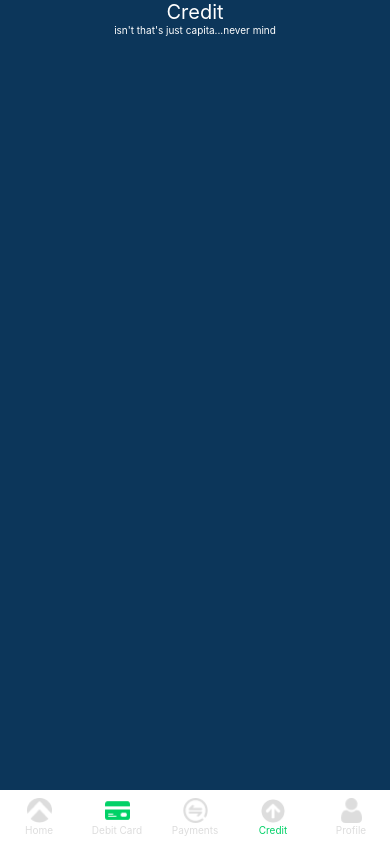
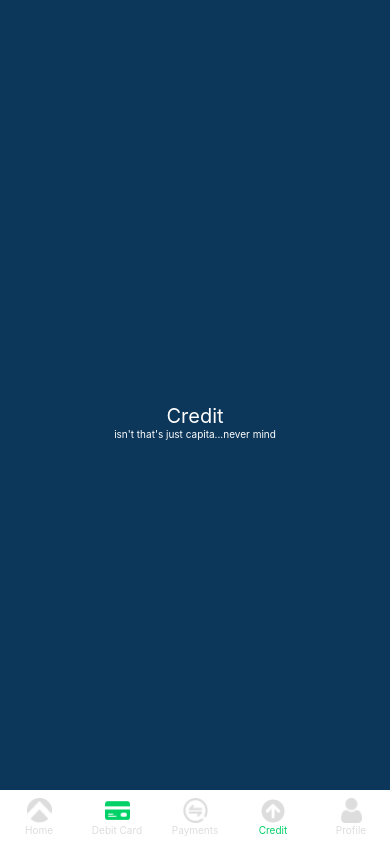
Before and after one commit to Unyielding-Magnate-web3/hut8-mevbot, a React Native app: screen /Credit in a window 390 px wide. Built offline with nearby package versions, Linux system fonts and the light colour scheme.

Commit message:
Refactored general container and dummy screens.

```diff
--- a/src/common/container/generalContainer.tsx
+++ b/src/common/container/generalContainer.tsx
@@ -19,7 +19,7 @@ type TProps = {
 };
 
 const GeneralContainer: React.FC<TProps> = ({
-  containerInnerStyle = {},
+  containerInnerStyle,
   containerStyle,
   children,
   isError,
--- a/src/common/styles/styles-global.tsx
+++ b/src/common/styles/styles-global.tsx
@@ -12,9 +12,10 @@ export const StyleGlobal = StyleSheet.create({
     color: ColorsGlobal.White,
   },
   container: {
-    height: "100%",
+    flex: 1,
     alignItems: "center",
     justifyContent: "center",
+    backgroundColor: ColorsGlobal.Secondary,
   },
   loadingContainer: {
     alignItems: "center",
--- a/src/screens/BottomTabs/CreditTab/index.tsx
+++ b/src/screens/BottomTabs/CreditTab/index.tsx
@@ -1,17 +1,15 @@
 import React from "react";
-import { Text, View } from "react-native";
+import { Text } from "react-native";
 import GeneralContainer from "../../../common/container/generalContainer";
 import { StyleGlobal } from "../../../common/styles/styles-global";
 
 const CreditTab = () => {
   return (
-    <GeneralContainer>
-      <View style={StyleGlobal.container}>
-        <Text style={StyleGlobal.title}>{"Credit"}</Text>
-        <Text style={StyleGlobal.subTitle}>
-          {"isn't that's just capita...never mind"}
-        </Text>
-      </View>
+    <GeneralContainer containerInnerStyle={StyleGlobal.container}>
+      <Text style={StyleGlobal.title}>{"Credit"}</Text>
+      <Text style={StyleGlobal.subTitle}>
+        {"isn't that's just capita...never mind"}
+      </Text>
     </GeneralContainer>
   );
 };
--- a/src/screens/BottomTabs/HomeTab/index.tsx
+++ b/src/screens/BottomTabs/HomeTab/index.tsx
@@ -1,17 +1,15 @@
 import React from "react";
-import { Text, View } from "react-native";
+import { Text } from "react-native";
 import GeneralContainer from "../../../common/container/generalContainer";
 import { StyleGlobal } from "../../../common/styles/styles-global";
 
 const HomeTab = () => {
   return (
-    <GeneralContainer>
-      <View style={StyleGlobal.container}>
-        <Text style={StyleGlobal.title}>{"Home is"}</Text>
-        <Text style={StyleGlobal.subTitle}>
-          {"where wifi connects automatically"}
-        </Text>
-      </View>
+    <GeneralContainer containerInnerStyle={StyleGlobal.container}>
+      <Text style={StyleGlobal.title}>{"Home is"}</Text>
+      <Text style={StyleGlobal.subTitle}>
+        {"where wifi connects automatically"}
+      </Text>
     </GeneralContainer>
   );
 };
--- a/src/screens/BottomTabs/PaymentsTab/index.tsx
+++ b/src/screens/BottomTabs/PaymentsTab/index.tsx
@@ -1,17 +1,13 @@
 import React from "react";
-import { Text, View } from "react-native";
+import { Text } from "react-native";
 import GeneralContainer from "../../../common/container/generalContainer";
 import { StyleGlobal } from "../../../common/styles/styles-global";
 
 const PaymentsTab = () => {
   return (
-    <GeneralContainer>
-      <View style={StyleGlobal.container}>
-        <Text style={StyleGlobal.title}>{"Payments are"}</Text>
-        <Text style={StyleGlobal.subTitle}>
-          {"what I wait for all day long"}
-        </Text>
-      </View>
+    <GeneralContainer containerInnerStyle={StyleGlobal.container}>
+      <Text style={StyleGlobal.title}>{"Payments are"}</Text>
+      <Text style={StyleGlobal.subTitle}>{"what I wait for all day long"}</Text>
     </GeneralContainer>
   );
 };
--- a/src/screens/BottomTabs/ProfileTab/index.tsx
+++ b/src/screens/BottomTabs/ProfileTab/index.tsx
@@ -1,15 +1,13 @@
 import React from "react";
-import { Text, View } from "react-native";
+import { Text } from "react-native";
 import GeneralContainer from "../../../common/container/generalContainer";
 import { StyleGlobal } from "../../../common/styles/styles-global";
 
 const ProfileTab = () => {
   return (
-    <GeneralContainer>
-      <View style={StyleGlobal.container}>
-        <Text style={StyleGlobal.title}>{"Profile"}</Text>
-        <Text style={StyleGlobal.subTitle}>{"well you can visit mine"}</Text>
-      </View>
+    <GeneralContainer containerInnerStyle={StyleGlobal.container}>
+      <Text style={StyleGlobal.title}>{"Profile"}</Text>
+      <Text style={StyleGlobal.subTitle}>{"well you can visit mine"}</Text>
     </GeneralContainer>
   );
 };
```
